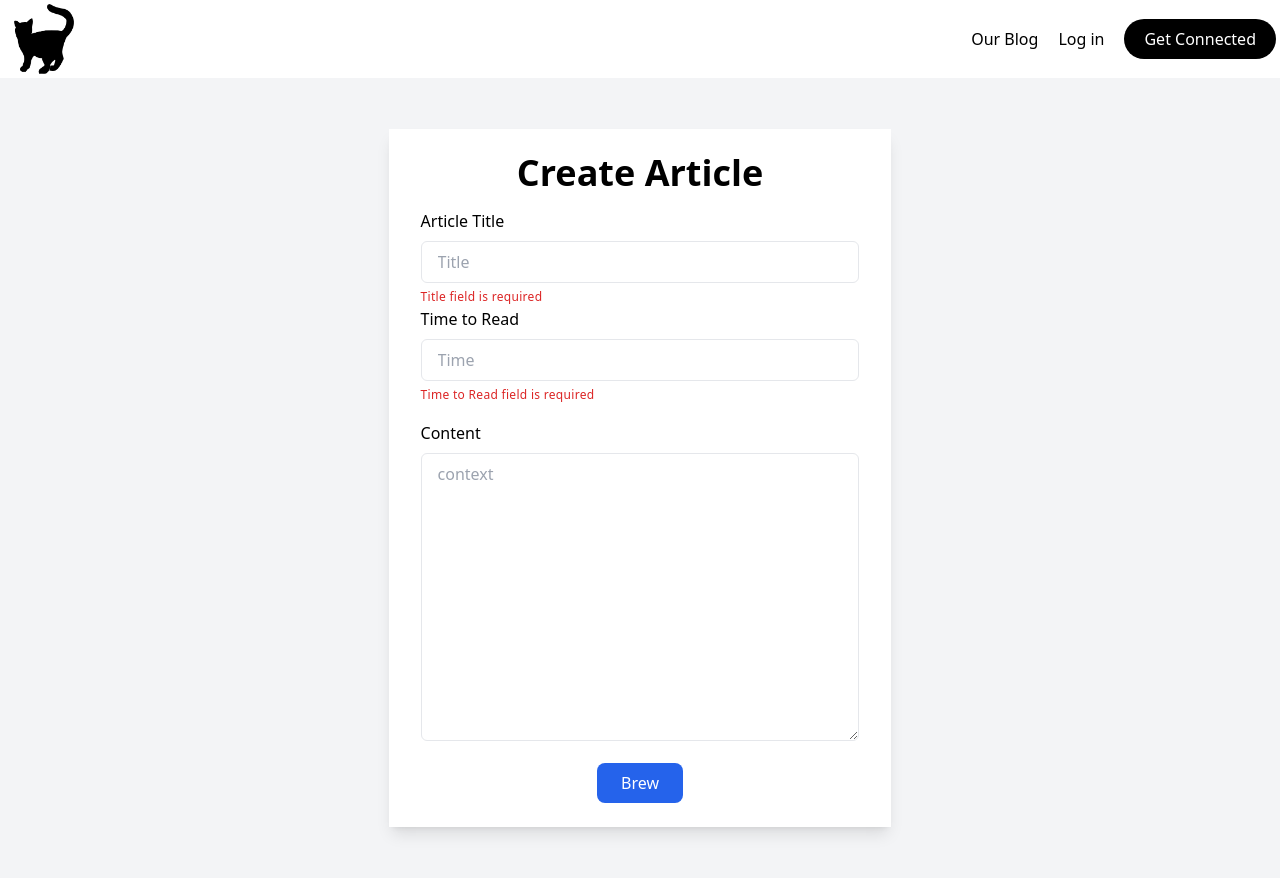
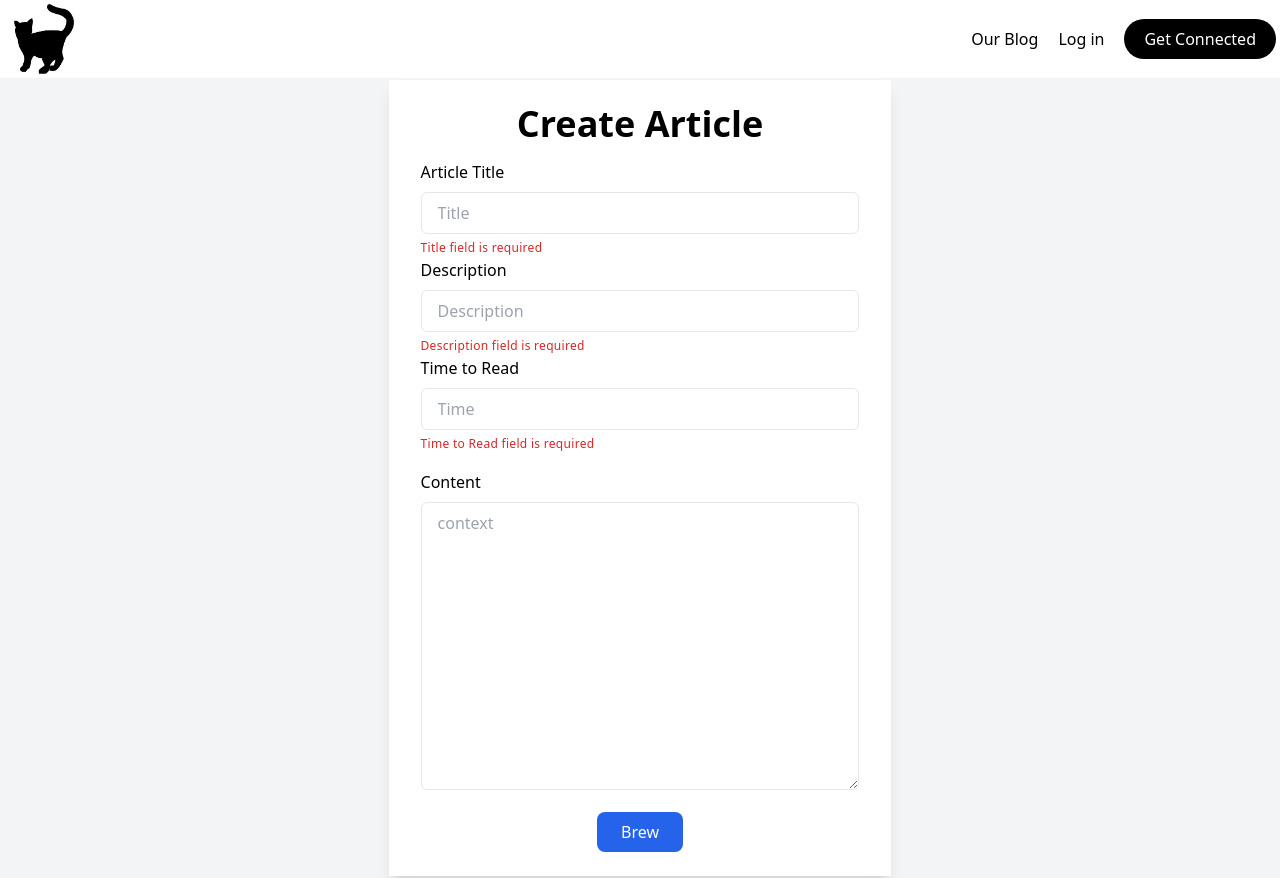
Before and after one commit to blessingcharles/cloud-blog-project, a Next.js app: page /article/create in a window 1280 px wide. Built offline with nearby package versions, Linux system fonts and the light colour scheme.

Commit message:
description field in article create form added

```diff
--- a/package.json
+++ b/package.json
@@ -9,6 +9,7 @@
     "lint": "next lint"
   },
   "dependencies": {
+    "bcryptjs": "^2.4.3",
     "body-parser": "^1.20.0",
     "dotenv": "^16.0.2",
     "express": "^4.18.1",
--- a/pages/article/create.js
+++ b/pages/article/create.js
@@ -8,6 +8,7 @@ const CreateArticle = () => {
     const [articleDetails , setArticleDetails] = useState({
         title : "" ,
         time : "" ,
+        description: "" ,
         content: ""
     }) ;
 
@@ -26,7 +27,7 @@ const CreateArticle = () => {
                     <form action="">
                         <div class="mt-4">
                             <div>
-                                <label class="block" for="Username">
+                                <label class="block" for="title">
                                     Article Title
                                 </label>
                                 <input
@@ -40,8 +41,25 @@ const CreateArticle = () => {
                                     Title field is required{" "}
                                 </span>
                             </div>
+
                             <div>
-                                <label class="block" for="email">
+                                <label class="block" for="description">
+                                    Description
+                                </label>
+                                <input
+                                    type="text"
+                                    placeholder="Description"
+                                    class="w-full px-4 py-2 mt-2 border rounded-md focus:outline-none focus:ring-1 focus:ring-blue-600"
+                                    value={articleDetails.description}
+                                    onChange={(e) => setArticleDetails({ ...articleDetails , description : e.target.value })}
+                                />
+                                <span class="text-xs tracking-wide text-red-600">
+                                    Description field is required{" "}
+                                </span>
+                            </div>
+
+                            <div>
+                                <label class="block" for="Time to Read">
                                     Time to Read
                                 </label>
                                 <input
```
Also changed, not shown: 2 other files (tests, documents, lock files or other folders).
